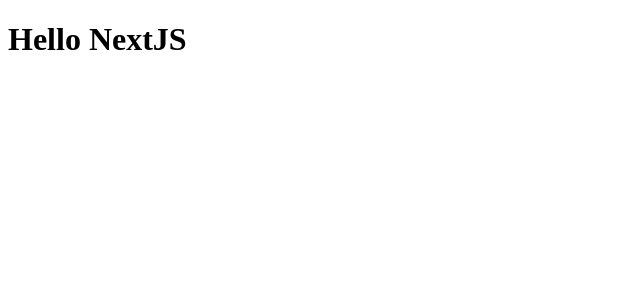
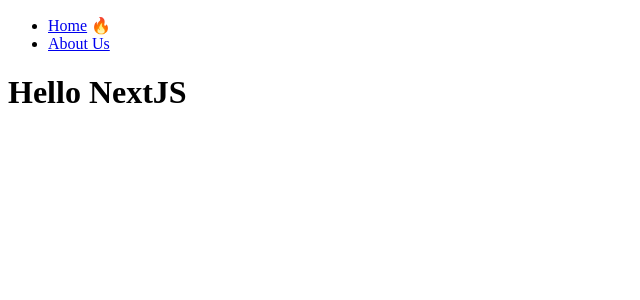
Before and after one commit to jechoi1111/nomardcoder-learn-nextjs14, a Next.js app: page / in a window 1280 px wide. Shown: the top 300 px of the page, without its empty margins (0-640 px from the left). Built offline with nearby package versions, Linux system fonts and the light colour scheme.

Commit message:
feat: 네이게이션 기능 추가

```diff
--- a/app/about-us/company/sales/page.tsx
+++ /dev/null
@@ -1,3 +0,0 @@
-export default function SalesPage() {
-    return <h1>Sale Page</h1>
-}
--- a/app/about-us/page.tsx
+++ b/app/about-us/page.tsx
@@ -1,3 +1,5 @@
+import Navigation from "../../components/navigation";
+
 export default function AboutUs() {
-    return <h1>About Us</h1>
+    return <div><Navigation /><h1>About Us</h1></div>
 }
--- /dev/null
+++ b/app/not-found.tsx
@@ -0,0 +1,5 @@
+import Navigation from "../components/navigation";
+
+export default function NotFound() {
+    return <div><Navigation /><h1>Not Found</h1></div>
+}
--- a/app/page.tsx
+++ b/app/page.tsx
@@ -1,3 +1,5 @@
+import Navigation from "../components/navigation";
+
 export default function Page() {
-    return <h1>Hello NextJS</h1>
+    return <div><Navigation/><h1>Hello NextJS</h1></div>
 }
--- /dev/null
+++ b/components/navigation.tsx
@@ -0,0 +1,15 @@
+"use client"
+
+import Link from "next/link";
+import {usePathname} from "next/navigation";
+
+export default function Navigation() {
+    const path = usePathname();
+
+    return <nav><ul>
+        <li>
+            <Link href='/'>Home</Link> {path === '/' ? '🔥' : ''}
+        </li>
+        <li><Link href={'/about-us'}>About Us</Link> {path === '/about-us' ? '🔥' : ''}</li>
+    </ul></nav>
+}
```
